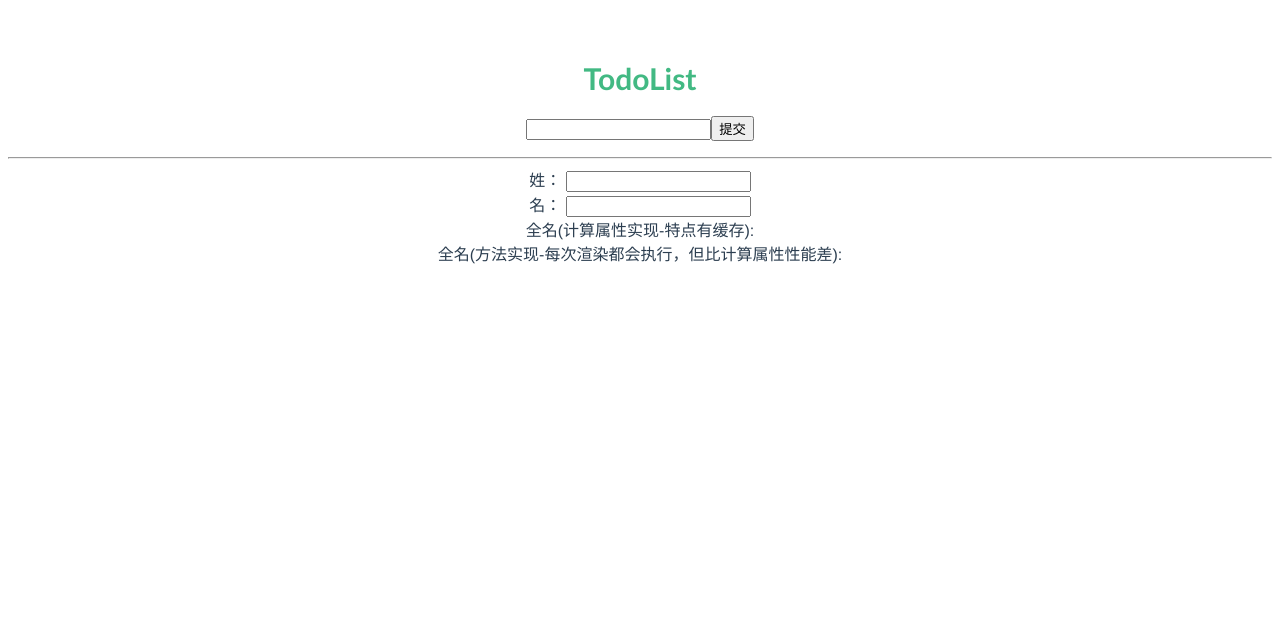
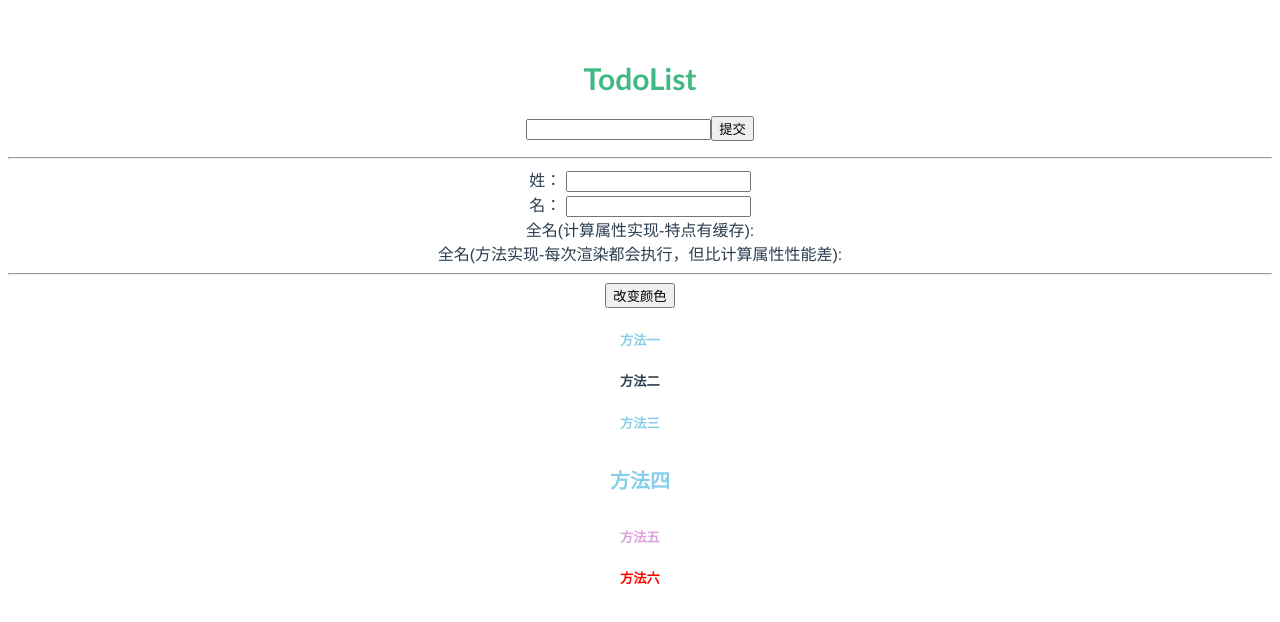
Before and after one commit to haidaohaha/study-vue-todo, a Vue app: page / in a window 1280 px wide. Shown: the top 622 px of the page. Built offline with nearby package versions, Linux system fonts and the light colour scheme.

Commit message:
feat:样式五种使用方法

```diff
--- a/src/App.vue
+++ b/src/App.vue
@@ -1,16 +1,19 @@
 <template>
   <div id="app">
     <TodoList msg="TodoList"/>
+    <ClassStyleUse/>
   </div>
 </template>
 
 <script>
 import TodoList from "./components/TodoList.vue";
+import ClassStyleUse from "./components/ClassStyleUse.vue";
 
 export default {
   name: "app",
   components: {
-    TodoList
+    TodoList,
+    ClassStyleUse
   }
 };
 </script>
--- /dev/null
+++ b/src/components/ClassStyleUse.vue
@@ -0,0 +1,51 @@
+<style scoped>
+.activated{
+  color: skyblue;
+}
+.fontSize{
+  font-size: 20px;
+}
+</style>
+<template>
+  <div class="class_style_use">
+    <hr> <button @click="handleClick">改变颜色</button>
+
+    <h5 class="activated">方法一</h5>
+    <h5 :class="{'activated':activate}">方法二</h5>
+    <h5 :class="activated">方法三</h5>
+    <h5 :class="[activated,'fontSize']">方法四</h5>
+    <h5 :style="styleObj">方法五</h5>
+    <h5 :style="[styleObj,againObj]">方法六</h5>
+  </div>
+</template>
+<script>
+export default {
+  name: "class_style_use",
+  computed: {},
+  watch: {},
+  methods: {
+    handleClick(){
+      this.activate=!this.activate;
+      if(this.activate){
+        this.styleObj=this.againObj;
+        this.againObj={}
+      }else{
+        this.againObj=this.styleObj;
+        this.styleObj={}
+      }
+    }
+  },
+  data() {
+    return {
+      activated:'activated',
+      activate:false,
+      styleObj:{
+        color:'plum'
+      },
+      againObj:{
+        color:'red'
+      }
+    };
+  }
+};
+</script>
```
Also changed, not shown: src/components/a_template.vue (added, +16 -0 lines), 1 other file (tests, documents, lock files or other folders).
